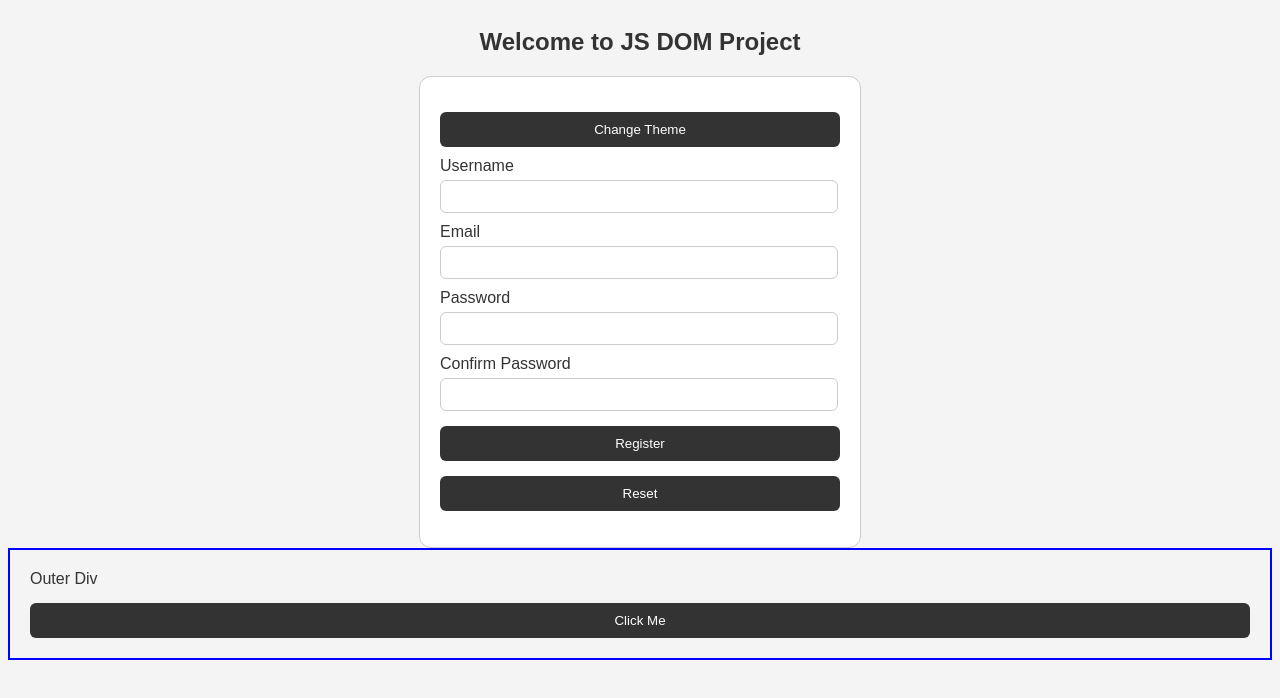
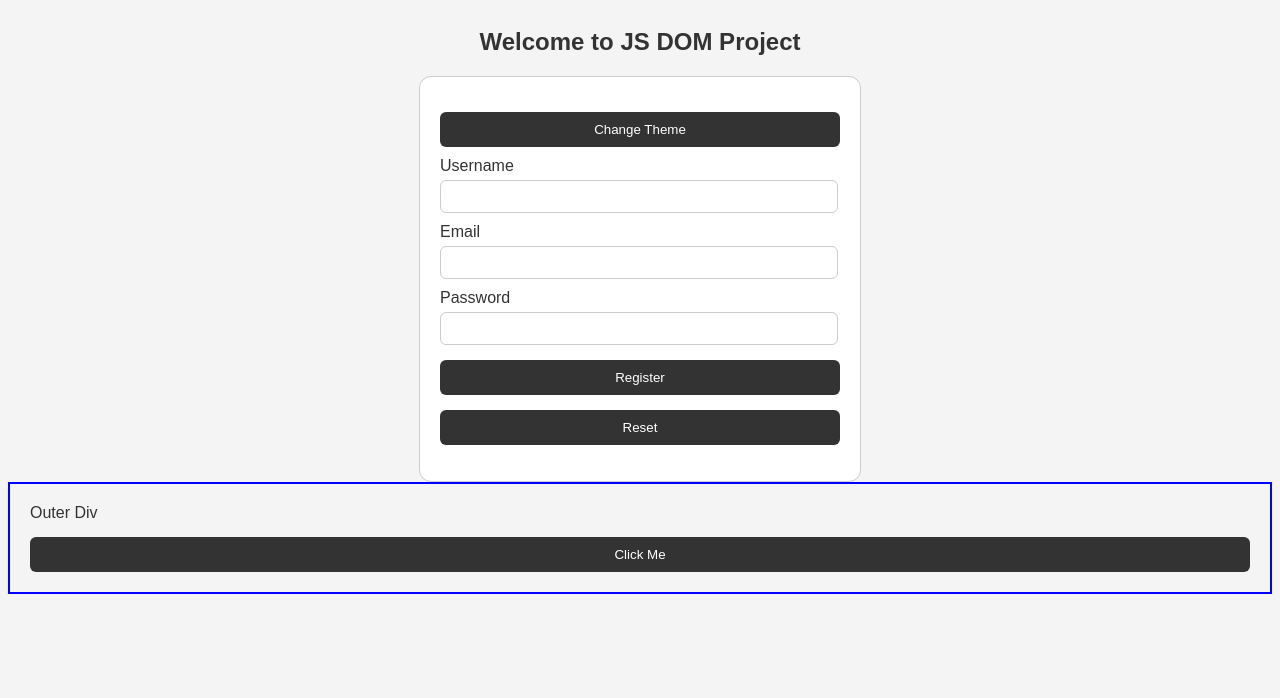
Before and after one commit to Kassy18/registration-webpage, a plain HTML site: page index.html in a window 1280 px wide. Drawn offline with Linux system fonts and the light colour scheme.

Commit message:
Update index.html

```diff
--- a/index.html
+++ b/index.html
@@ -20,9 +20,6 @@
       <label for="password">Password</label>
       <input type="password" id="password" required>
 
-      <label for="password">Confirm Password</label>
-      <input type="password" id="password" required>
-
       <button type="submit">Register</button>
       <button type="reset">Reset</button>
     </form>
```
